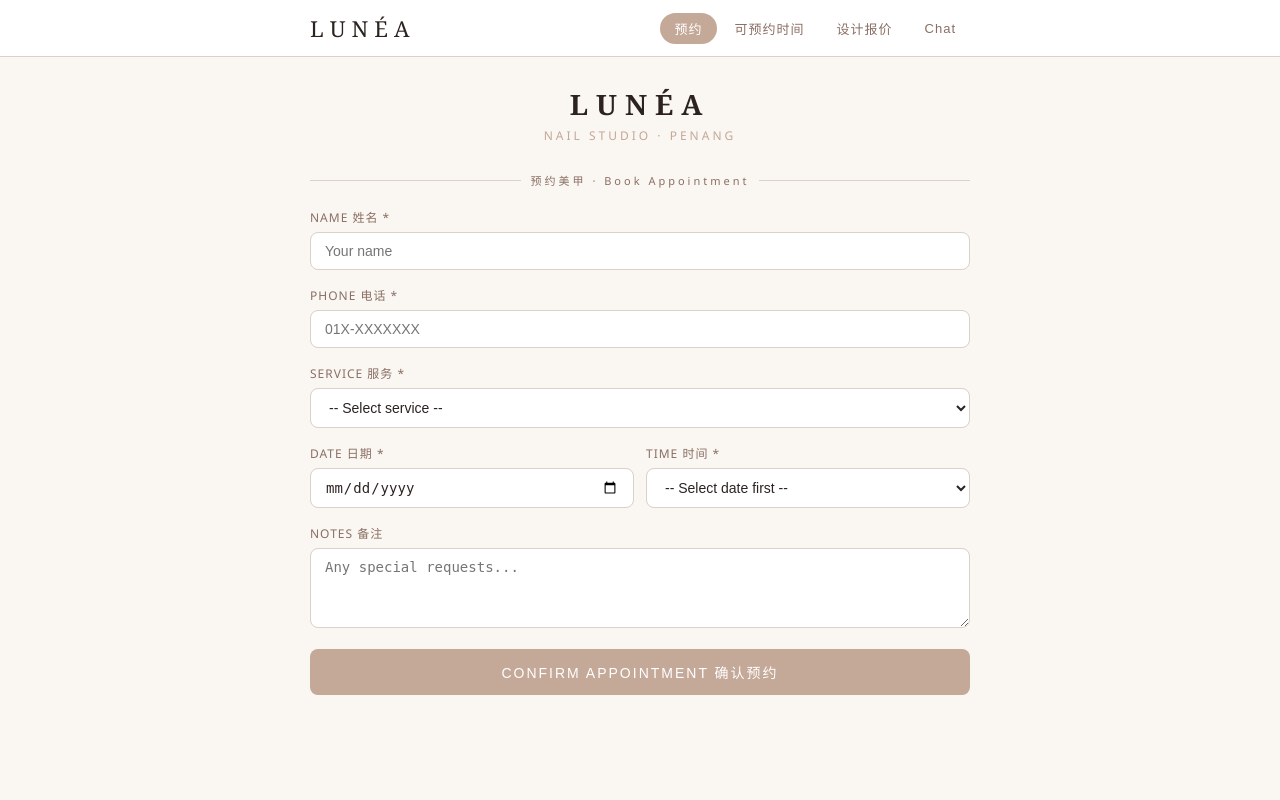
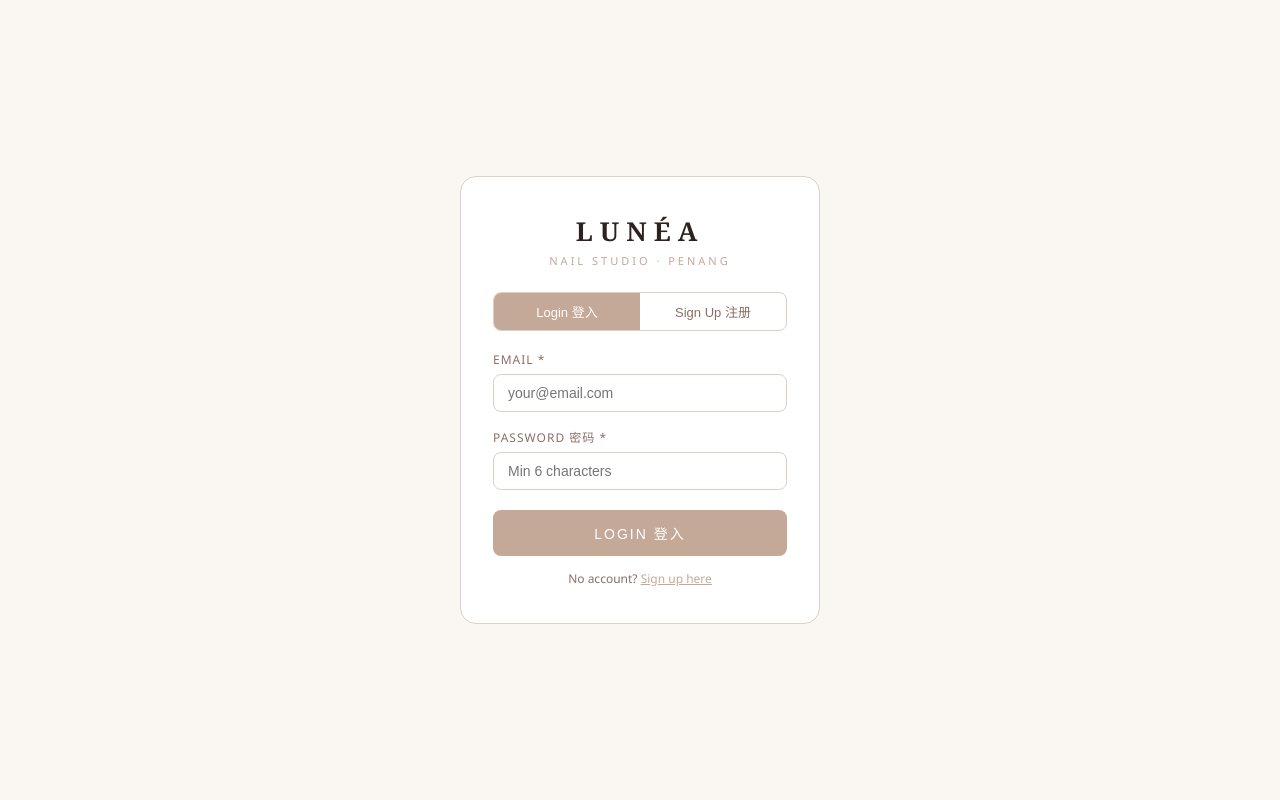
Before and after one commit to jessiegoxr/lunea-booking, a Flask app: page / in a window 1280 px wide. Run offline with Flask 3, Linux system fonts and the light colour scheme; some libraries are stand-ins or nearby versions.

Commit message:
Add customer signup/login system

```diff
--- a/app.py
+++ b/app.py
@@ -4,6 +4,7 @@ import psycopg2, psycopg2.extras
 import os, uuid, base64
 from datetime import datetime
 from werkzeug.utils import secure_filename
+from werkzeug.security import generate_password_hash, check_password_hash
 
 app = Flask(__name__)
 app.secret_key = os.environ.get('SECRET_KEY', 'lunea-secret-change-me')
@@ -46,6 +47,14 @@ def init_db():
         id SERIAL PRIMARY KEY, session_id TEXT NOT NULL,
         sender TEXT NOT NULL, message TEXT NOT NULL,
         timestamp TIMESTAMP DEFAULT NOW())''')
+    cur.execute('''CREATE TABLE IF NOT EXISTS customers (
+        id SERIAL PRIMARY KEY,
+        email TEXT UNIQUE NOT NULL,
+        name TEXT NOT NULL,
+        phone TEXT DEFAULT '',
+        password_hash TEXT NOT NULL,
+        created_at TIMESTAMP DEFAULT NOW()
+    )''')
     cur.execute('''CREATE TABLE IF NOT EXISTS availability (
         id SERIAL PRIMARY KEY,
         date TEXT NOT NULL,
@@ -53,6 +62,14 @@ def init_db():
         is_available BOOLEAN DEFAULT TRUE,
         note TEXT DEFAULT '',
         UNIQUE(date, time))''')
+    cur.execute('''CREATE TABLE IF NOT EXISTS customers (
+        id SERIAL PRIMARY KEY,
+        email TEXT UNIQUE NOT NULL,
+        name TEXT NOT NULL,
+        phone TEXT DEFAULT '',
+        password_hash TEXT NOT NULL,
+        created_at TIMESTAMP DEFAULT NOW()
+    )''')
     cur.execute('''CREATE TABLE IF NOT EXISTS availability (
         id SERIAL PRIMARY KEY, date TEXT NOT NULL, time TEXT NOT NULL,
         is_available BOOLEAN DEFAULT TRUE, note TEXT DEFAULT '',
@@ -104,7 +121,13 @@ Price reference:
 
 @app.route('/')
 def customer_home():
-    return render_template('customer.html')
+    customer = None
+    if session.get('customer_email'):
+        conn = get_db(); cur = dict_cursor(conn)
+        cur.execute('SELECT id,email,name,phone FROM customers WHERE email=%s',(session['customer_email'],))
+        row = cur.fetchone(); cur.close(); conn.close()
+        customer = dict(row) if row else None
+    return render_template('customer.html', customer=customer)
 
 @app.route('/uploads/<filename>')
 def uploaded_file(filename):
@@ -265,6 +288,51 @@ def join_design_notify(data):
     if phone:
         join_room('design_notify_'+phone)
 
+@app.route('/api/signup', methods=['POST'])
+def customer_signup():
+    d = request.json or {}
+    email = d.get('email','').strip().lower()
+    name = d.get('name','').strip()
+    phone = d.get('phone','').strip()
+    password = d.get('password','')
+    if not all([email, name, password]):
+        return jsonify({'success':False,'error':'Please fill all required fields.'}), 400
+    if len(password) < 6:
+        return jsonify({'success':False,'error':'Password must be at least 6 characters.'}), 400
+    conn = get_db(); cur = conn.cursor()
+    try:
+        cur.execute('INSERT INTO customers (email,name,phone,password_hash) VALUES (%s,%s,%s,%s)',
+            (email,name,phone,generate_password_hash(password)))
+        conn.commit(); cur.close(); conn.close()
+        session['customer_email'] = email
+        session['customer_name'] = name
+        return jsonify({'success':True})
+    except Exception as e:
+        conn.rollback(); cur.close(); conn.close()
+        if 'unique' in str(e).lower():
+            return jsonify({'success':False,'error':'Email already registered. Please login instead.'}), 400
+        return jsonify({'success':False,'error':'Signup failed. Please try again.'}), 500
+
+@app.route('/api/customer/login', methods=['POST'])
+def customer_login():
+    d = request.json or {}
+    email = d.get('email','').strip().lower()
+    password = d.get('password','')
+    conn = get_db(); cur = dict_cursor(conn)
+    cur.execute('SELECT * FROM customers WHERE email=%s',(email,))
+    row = cur.fetchone(); cur.close(); conn.close()
+    if not row or not check_password_hash(row['password_hash'], password):
+        return jsonify({'success':False,'error':'Wrong email or password.'}), 401
+    session['customer_email'] = row['email']
+    session['customer_name'] = row['name']
+    return jsonify({'success':True})
+
+@app.route('/api/customer/logout', methods=['POST'])
+def customer_logout():
+    session.pop('customer_email',None)
+    session.pop('customer_name',None)
+    return jsonify({'success':True})
+
 @app.route('/api/admin/availability', methods=['GET'])
 def get_availability():
     if not session.get('admin'): return jsonify({'error':'Unauthorized'}), 401
@@ -276,6 +344,51 @@ def get_availability():
         cur.execute("SELECT * FROM availability ORDER BY date,time")
     rows = cur.fetchall(); cur.close(); conn.close()
     return jsonify([dict(r) for r in rows])
+
+@app.route('/api/signup', methods=['POST'])
+def customer_signup():
+    d = request.json or {}
+    email = d.get('email','').strip().lower()
+    name = d.get('name','').strip()
+    phone = d.get('phone','').strip()
+    password = d.get('password','')
+    if not all([email, name, password]):
+        return jsonify({'success':False,'error':'Please fill all required fields.'}), 400
+    if len(password) < 6:
+        return jsonify({'success':False,'error':'Password must be at least 6 characters.'}), 400
+    conn = get_db(); cur = conn.cursor()
+    try:
+        cur.execute('INSERT INTO customers (email,name,phone,password_hash) VALUES (%s,%s,%s,%s)',
+            (email,name,phone,generate_password_hash(password)))
+        conn.commit(); cur.close(); conn.close()
+        session['customer_email'] = email
+        session['customer_name'] = name
+        return jsonify({'success':True})
+    except Exception as e:
+        conn.rollback(); cur.close(); conn.close()
+        if 'unique' in str(e).lower():
+            return jsonify({'success':False,'error':'Email already registered. Please login instead.'}), 400
+        return jsonify({'success':False,'error':'Signup failed. Please try again.'}), 500
+
+@app.route('/api/customer/login', methods=['POST'])
+def customer_login():
+    d = request.json or {}
+    email = d.get('email','').strip().lower()
+    password = d.get('password','')
+    conn = get_db(); cur = dict_cursor(conn)
+    cur.execute('SELECT * FROM customers WHERE email=%s',(email,))
+    row = cur.fetchone(); cur.close(); conn.close()
+    if not row or not check_password_hash(row['password_hash'], password):
+        return jsonify({'success':False,'error':'Wrong email or password.'}), 401
+    session['customer_email'] = row['email']
+    session['customer_name'] = row['name']
+    return jsonify({'success':True})
+
+@app.route('/api/customer/logout', methods=['POST'])
+def customer_logout():
+    session.pop('customer_email',None)
+    session.pop('customer_name',None)
+    return jsonify({'success':True})
 
 @app.route('/api/admin/availability', methods=['POST'])
 def save_availability():
@@ -305,6 +418,51 @@ def get_open_slots():
     rows = cur.fetchall(); cur.close(); conn.close()
     return jsonify([dict(r) for r in rows])
 
+@app.route('/api/signup', methods=['POST'])
+def customer_signup():
+    d = request.json or {}
+    email = d.get('email','').strip().lower()
+    name = d.get('name','').strip()
+    phone = d.get('phone','').strip()
+    password = d.get('password','')
+    if not all([email, name, password]):
+        return jsonify({'success':False,'error':'Please fill all required fields.'}), 400
+    if len(password) < 6:
+        return jsonify({'success':False,'error':'Password must be at least 6 characters.'}), 400
+    conn = get_db(); cur = conn.cursor()
+    try:
+        cur.execute('INSERT INTO customers (email,name,phone,password_hash) VALUES (%s,%s,%s,%s)',
+            (email,name,phone,generate_password_hash(password)))
+        conn.commit(); cur.close(); conn.close()
+        session['customer_email'] = email
+        session['customer_name'] = name
+        return jsonify({'success':True})
+    except Exception as e:
+        conn.rollback(); cur.close(); conn.close()
+        if 'unique' in str(e).lower():
+            return jsonify({'success':False,'error':'Email already registered. Please login instead.'}), 400
+        return jsonify({'success':False,'error':'Signup failed. Please try again.'}), 500
+
+@app.route('/api/customer/login', methods=['POST'])
+def customer_login():
+    d = request.json or {}
+    email = d.get('email','').strip().lower()
+    password = d.get('password','')
+    conn = get_db(); cur = dict_cursor(conn)
+    cur.execute('SELECT * FROM customers WHERE email=%s',(email,))
+    row = cur.fetchone(); cur.close(); conn.close()
+    if not row or not check_password_hash(row['password_hash'], password):
+        return jsonify({'success':False,'error':'Wrong email or password.'}), 401
+    session['customer_email'] = row['email']
+    session['customer_name'] = row['name']
+    return jsonify({'success':True})
+
+@app.route('/api/customer/logout', methods=['POST'])
+def customer_logout():
+    session.pop('customer_email',None)
+    session.pop('customer_name',None)
+    return jsonify({'success':True})
+
 @app.route('/api/admin/availability', methods=['GET'])
 def get_availability():
     if not session.get('admin'): return jsonify({'error':'Unauthorized'}), 401
@@ -316,6 +474,51 @@ def get_availability():
         cur.execute("SELECT * FROM availability ORDER BY date,time")
     rows = cur.fetchall(); cur.close(); conn.close()
     return jsonify([dict(r) for r in rows])
+
+@app.route('/api/signup', methods=['POST'])
+def customer_signup():
+    d = request.json or {}
+    email = d.get('email','').strip().lower()
+    name = d.get('name','').strip()
+    phone = d.get('phone','').strip()
+    password = d.get('password','')
+    if not all([email, name, password]):
+        return jsonify({'success':False,'error':'Please fill all required fields.'}), 400
+    if len(password) < 6:
+        return jsonify({'success':False,'error':'Password must be at least 6 characters.'}), 400
+    conn = get_db(); cur = conn.cursor()
+    try:
+        cur.execute('INSERT INTO customers (email,name,phone,password_hash) VALUES (%s,%s,%s,%s)',
+            (email,name,phone,generate_password_hash(password)))
+        conn.commit(); cur.close(); conn.close()
+        session['customer_email'] = email
+        session['customer_name'] = name
+        return jsonify({'success':True})
+    except Exception as e:
+        conn.rollback(); cur.close(); conn.close()
+        if 'unique' in str(e).lower():
+            return jsonify({'success':False,'error':'Email already registered. Please login instead.'}), 400
+        return jsonify({'success':False,'error':'Signup failed. Please try again.'}), 500
+
+@app.route('/api/customer/login', methods=['POST'])
+def customer_login():
+    d = request.json or {}
+    email = d.get('email','').strip().lower()
+    password = d.get('password','')
+    conn = get_db(); cur = dict_cursor(conn)
+    cur.execute('SELECT * FROM customers WHERE email=%s',(email,))
+    row = cur.fetchone(); cur.close(); conn.close()
+    if not row or not check_password_hash(row['password_hash'], password):
+        return jsonify({'success':False,'error':'Wrong email or password.'}), 401
+    session['customer_email'] = row['email']
+    session['customer_name'] = row['name']
+    return jsonify({'success':True})
+
+@app.route('/api/customer/logout', methods=['POST'])
+def customer_logout():
+    session.pop('customer_email',None)
+    session.pop('customer_name',None)
+    return jsonify({'success':True})
 
 @app.route('/api/admin/availability', methods=['POST'])
 def save_availability():
--- a/templates/customer.html
+++ b/templates/customer.html
@@ -91,9 +91,74 @@ textarea { resize:vertical; min-height:80px; }
 .chat-input input { flex:1; border-radius:20px; }
 .chat-send { padding:10px 18px; background:var(--rose); color:#fff; border:none; border-radius:20px; cursor:pointer; font-size:13px; }
 .chat-send:hover { background:#b09080; }
+
+.auth-wrap{display:flex;align-items:center;justify-content:center;min-height:100vh;background:var(--cream);}
+.auth-card{background:#fff;border:1px solid var(--border);border-radius:16px;padding:36px 32px;width:360px;max-width:90vw;}
+.auth-card h1{font-family:Georgia,serif;font-size:26px;letter-spacing:7px;text-align:center;margin-bottom:4px;}
+.auth-card .sub{font-size:11px;letter-spacing:3px;color:var(--rose);text-align:center;margin-bottom:24px;}
+.auth-toggle{display:flex;border:1px solid var(--border);border-radius:8px;overflow:hidden;margin-bottom:20px;}
+.auth-toggle button{flex:1;padding:9px;border:none;background:none;font-size:13px;cursor:pointer;color:var(--mid);}
+.auth-toggle button.active{background:var(--rose);color:#fff;}
+.auth-err{background:#fcebeb;color:#a32d2d;border:1px solid #f7c1c1;border-radius:6px;padding:9px 12px;font-size:12px;margin-bottom:12px;display:none;}
+.customer-name{font-size:12px;color:var(--mid);letter-spacing:1px;}
+.logout-btn{padding:4px 12px;border:1px solid var(--border);border-radius:20px;font-size:11px;background:none;cursor:pointer;color:var(--mid);}
+.logout-btn:hover{background:var(--rose);color:#fff;border-color:var(--rose);}
 </style>
 </head>
 <body>
+{% if not customer %}
+<div class="auth-wrap">
+  <div class="auth-card">
+    <h1>LUNÉA</h1>
+    <p class="sub">NAIL STUDIO · PENANG</p>
+    <div class="auth-toggle">
+      <button class="active" id="tabLogin" onclick="switchAuth('login')">Login 登入</button>
+      <button id="tabSignup" onclick="switchAuth('signup')">Sign Up 注册</button>
+    </div>
+    <div class="auth-err" id="authErr"></div>
+    <div id="signupFields">
+      <div class="form-group"><label>NAME 姓名 *</label><input type="text" id="authName" placeholder="Your name"></div>
+      <div class="form-group"><label>PHONE 电话</label><input type="tel" id="authPhone" placeholder="01X-XXXXXXX"></div>
+    </div>
+    <div class="form-group"><label>EMAIL *</label><input type="email" id="authEmail" placeholder="your@email.com"></div>
+    <div class="form-group"><label>PASSWORD 密码 *</label><input type="password" id="authPassword" placeholder="Min 6 characters"></div>
+    <button class="btn btn-primary" id="authBtn" onclick="submitAuth()" style="margin-top:4px;">LOGIN 登入</button>
+    <p style="text-align:center;font-size:12px;color:var(--mid);margin-top:14px;" id="authSwitch">
+      No account? <a href="#" onclick="switchAuth('signup');return false;" style="color:var(--rose);">Sign up here</a>
+    </p>
+  </div>
+</div>
+<script>
+let authMode = 'login';
+function switchAuth(mode){
+  authMode = mode;
+  document.getElementById('signupFields').style.display = mode==='signup'?'block':'none';
+  document.getElementById('tabLogin').classList.toggle('active', mode==='login');
+  document.getElementById('tabSignup').classList.toggle('active', mode==='signup');
+  document.getElementById('authBtn').textContent = mode==='login'?'LOGIN 登入':'SIGN UP 注册';
+  document.getElementById('authSwitch').innerHTML = mode==='login'?
+    "No account? <a href=\"#\" onclick=\"switchAuth('signup');return false;\" style=\"color:var(--rose);\">Sign up here</a>":
+    "Already have account? <a href=\"#\" onclick=\"switchAuth('login');return false;\" style=\"color:var(--rose);\">Login</a>";
+  document.getElementById('authErr').style.display='none';
+}
+switchAuth('login');
+async function submitAuth(){
+  const btn=document.getElementById('authBtn');
+  const email=document.getElementById('authEmail').value.trim();
+  const password=document.getElementById('authPassword').value;
+  const err=document.getElementById('authErr');
+  err.style.display='none'; btn.disabled=true; btn.textContent='...';
+  const body = authMode==='login' ? {email,password} :
+    {email,password,name:document.getElementById('authName').value.trim(),phone:document.getElementById('authPhone').value.trim()};
+  const url = authMode==='login' ? '/api/customer/login' : '/api/signup';
+  const res = await fetch(url,{method:'POST',headers:{'Content-Type':'application/json'},body:JSON.stringify(body)});
+  const json = await res.json();
+  btn.disabled=false; btn.textContent=authMode==='login'?'LOGIN 登入':'SIGN UP 注册';
+  if(json.success) location.reload();
+  else { err.textContent=json.error; err.style.display='block'; }
+}
+</script>
+{% else %}
 <nav>
   <div class="nav-inner">
     <div class="nav-brand">LUNÉA</div>
@@ -108,8 +173,8 @@ textarea { resize:vertical; min-height:80px; }
 <div class="section active" id="section-book">
   <div class="page-header"><h1>LUNÉA</h1><p>NAIL STUDIO · PENANG</p></div>
   <div class="divider"><div class="divider-line"></div><div class="divider-text">预约美甲 · Book Appointment</div><div class="divider-line"></div></div>
-  <div class="form-group"><label>NAME 姓名 *</label><input type="text" id="bookName" placeholder="Your name"></div>
-  <div class="form-group"><label>PHONE 电话 *</label><input type="tel" id="bookPhone" placeholder="01X-XXXXXXX"></div>
+  <div class="form-group"><label>NAME 姓名 *</label><input type="text" id="bookName" placeholder="Your name" value="{{ customer.name }}"></div>
+  <div class="form-group"><label>PHONE 电话 *</label><input type="tel" id="bookPhone" placeholder="01X-XXXXXXX" value="{{ customer.phone }}"></div>
   <div class="form-group">
     <label>SERVICE 服务 *</label>
     <select id="bookService">
@@ -158,8 +223,8 @@ textarea { resize:vertical; min-height:80px; }
   <div class="page-header"><h1>LUNÉA</h1><p>DESIGN PRICE ESTIMATE · 设计估价</p></div>
   <div class="divider"><div class="divider-line"></div><div class="divider-text">上传设计图 · Upload Design</div><div class="divider-line"></div></div>
   <div class="form-row" style="margin-bottom:16px;">
-    <div class="form-group"><label>NAME 姓名 *</label><input type="text" id="designName" placeholder="Your name"></div>
-    <div class="form-group"><label>PHONE 电话</label><input type="tel" id="designPhone" placeholder="01X-XXXXXXX"></div>
+    <div class="form-group"><label>NAME 姓名 *</label><input type="text" id="designName" placeholder="Your name" value="{{ customer.name }}"></div>
+    <div class="form-group"><label>PHONE 电话</label><input type="tel" id="designPhone" placeholder="01X-XXXXXXX" value="{{ customer.phone }}"></div>
   </div>
   <div class="upload-area" id="uploadArea">
     <input type="file" id="designFile" accept="image/*" onchange="previewFile(this)">
@@ -182,7 +247,7 @@ textarea { resize:vertical; min-height:80px; }
 <div class="section" id="section-chat">
   <div class="page-header"><h1>LUNÉA</h1><p>LIVE CHAT · 在线咨询</p></div>
   <div class="chat-start" id="chatStart">
-    <div class="form-group"><label>NAME 姓名 *</label><input type="text" id="chatName" placeholder="Your name"></div>
+    <div class="form-group"><label>NAME 姓名 *</label><input type="text" id="chatName" placeholder="Your name" value="{{ customer.name }}"></div>
     <div class="form-group"><label>PHONE 电话</label><input type="tel" id="chatPhone" placeholder="01X-XXXXXXX"></div>
     <button class="btn btn-primary" onclick="startChat()">START CHAT 开始聊天</button>
   </div>
@@ -205,6 +270,10 @@ textarea { resize:vertical; min-height:80px; }
   <button class="price-notify-close" onclick="document.getElementById('priceNotify').style.display='none'">OK, Got it!</button>
 </div>
 <script>
+async function customerLogout(){
+  await fetch('/api/customer/logout',{method:'POST'});
+  location.reload();
+}
 function showSection(name) {
   document.querySelectorAll('.section').forEach(s=>s.classList.remove('active'));
   document.querySelectorAll('.nav-tab').forEach(t=>t.classList.remove('active'));
@@ -327,5 +396,6 @@ function sendMsg(){
 }
 window.addEventListener('load',()=>{const saved=localStorage.getItem('lunea_session');if(saved){sessionId=saved;initSocket();}refreshAvailabilityPanel();});
 </script>
+{% endif %}
 </body>
 </html>
```
